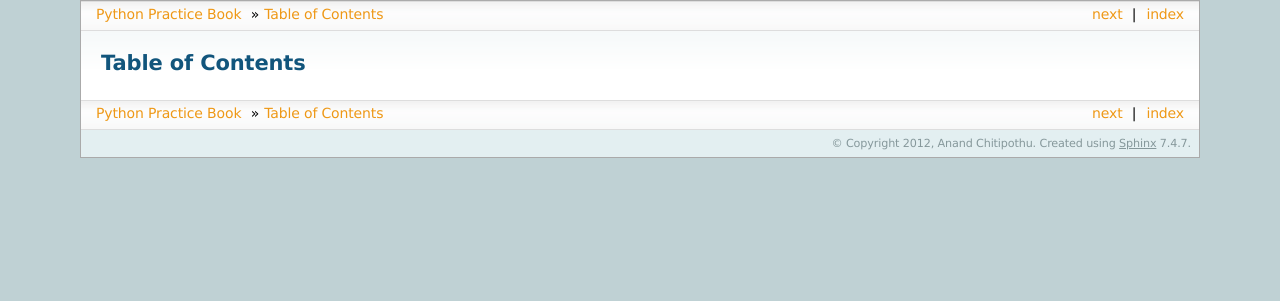
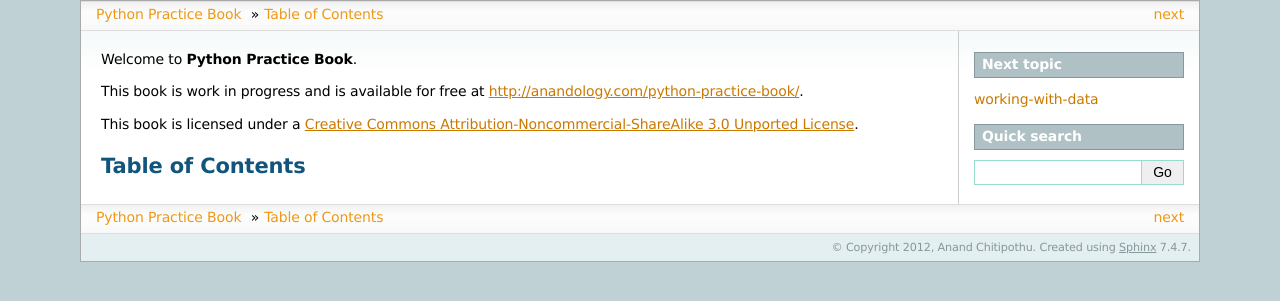
Before and after one commit to anandology/python-practice-book, a Sphinx documentation site: the page built from source/index.rst, in a window 1280 px wide. Shown: the top 301 px of the page. Built offline with Sphinx 7.4.7, drawn with Linux system fonts in a browser that asks for light colours; pages that are not in the unit, such as notebooks, are missing from menus; the version number could not be read and is left out.

Commit message:
Added introduction and some tweaks to the layout.

```diff
--- a/source/conf.py
+++ b/source/conf.py
@@ -135,9 +135,9 @@
 #html_use_smartypants = True
 
 # Custom sidebar templates, maps document names to template names.
-html_sidebars = {
-    "**": []
-}
+#html_sidebars = {
+#    "**": []
+#}
 
 # Additional templates that should be rendered to pages, maps page names to
 # template names.
@@ -148,12 +148,14 @@
 
 # If false, no index is generated.
 #html_use_index = True
+html_use_index = False
 
 # If true, the index is split into individual pages for each letter.
 #html_split_index = False
 
 # If true, links to the reST sources are added to the pages.
 #html_show_sourcelink = True
+html_show_sourcelink = False
 
 # If true, an OpenSearch description file will be output, and all pages will
 # contain a <link> tag referring to it.  The value of this option must be the
--- a/source/index.rst
+++ b/source/index.rst
@@ -2,6 +2,12 @@
    sphinx-quickstart on Sun Sep 20 07:54:56 2009.
    You can adapt this file completely to your liking, but it should at least
    contain the root `toctree` directive.
+
+Welcome to **Python Practice Book**.
+
+This book is work in progress and is available for free at http://anandology.com/python-practice-book/.
+
+This book is licensed under a `Creative Commons Attribution-Noncommercial-ShareAlike 3.0 Unported License <http://creativecommons.org/licenses/by-nc-sa/3.0/>`_.
 
 Table of Contents
 =================
```
Also changed, not shown: 1 other file.
